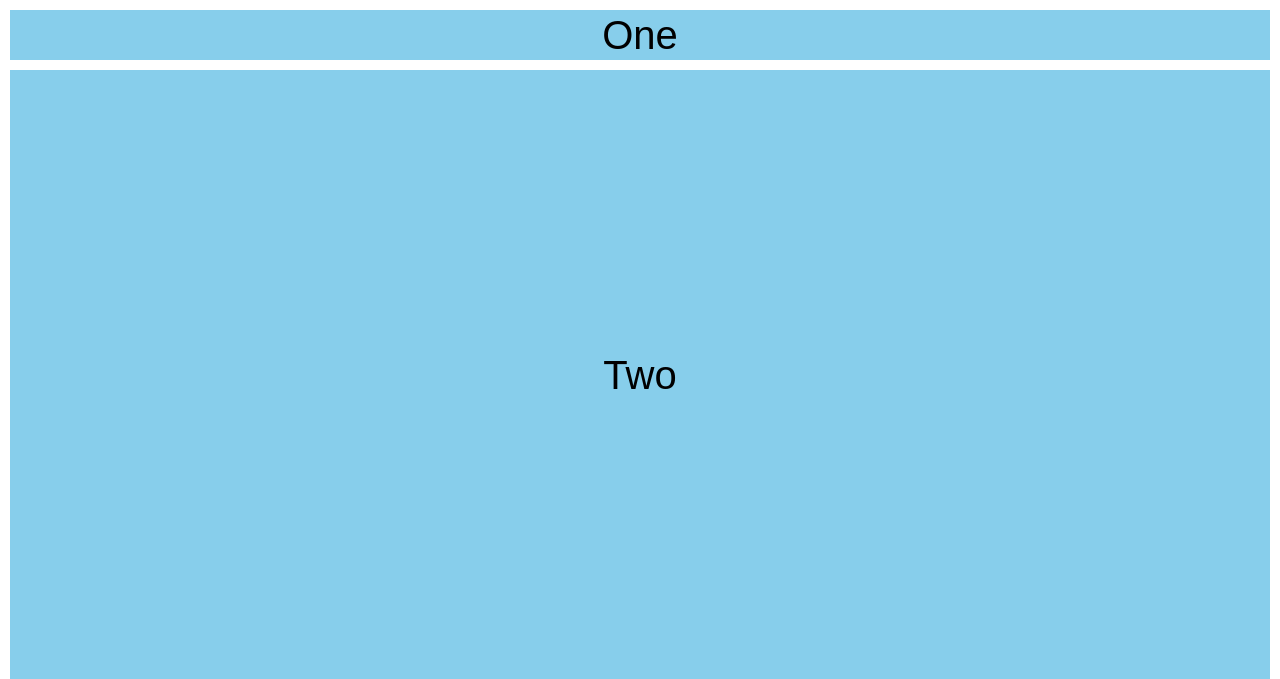
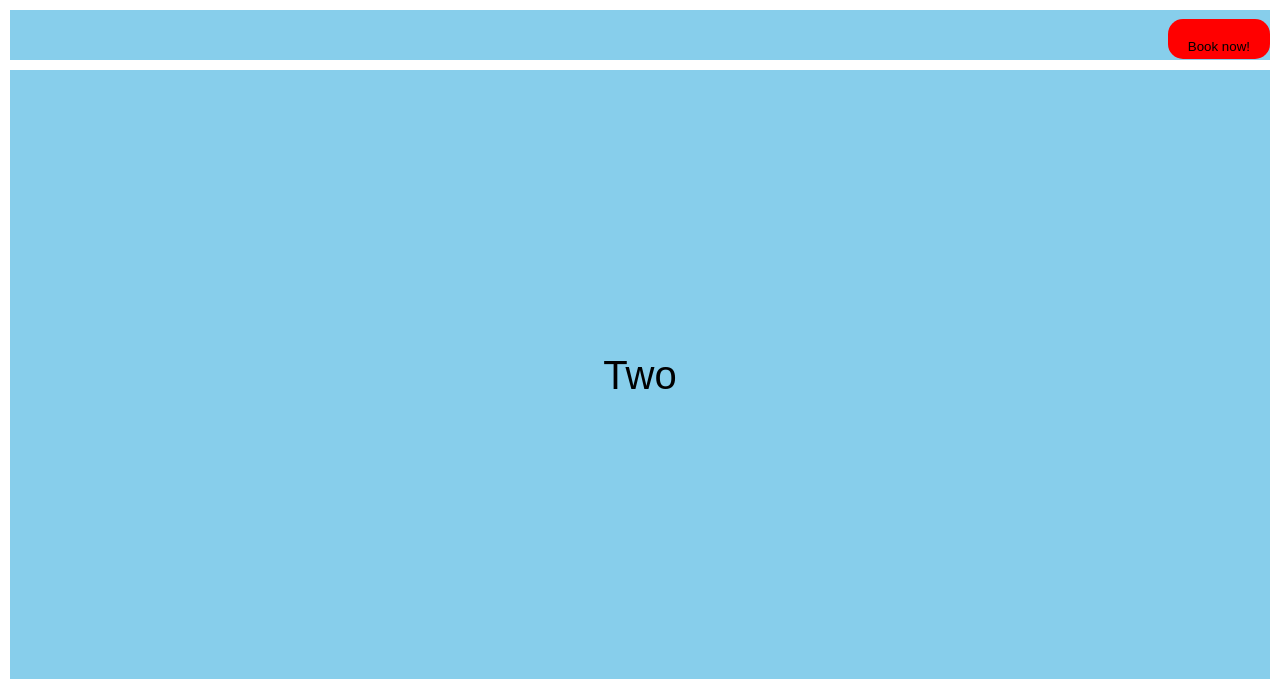
Before and after one commit to kani-anhaw/Project3, a Django app: page / in a window 1280 px wide. Shown: the top 679 px of the page. Run offline with Django 5.2, Linux system fonts and the light colour scheme.

Commit message:
updates button

```diff
--- a/eventScheduler/app/templates/app/index.html
+++ b/eventScheduler/app/templates/app/index.html
@@ -13,7 +13,17 @@
 <body>
     <!-- <h1>Hello Dira</h1> -->
     <div class="wrapper">
-        <div class="box1">One</div>
+        <div class="box1" style="place-items: end;">
+            <a href="#">
+                <input type="button" value="Book now!" style="background-color: red; padding: 20px; border: none; height: 20px; border-radius: 15px;">
+            </a>
+        </div>
+
+
+
+
+
+
         <div class="box2">Two</div>
         <div class="box3">Three</div>
     </div>
```
